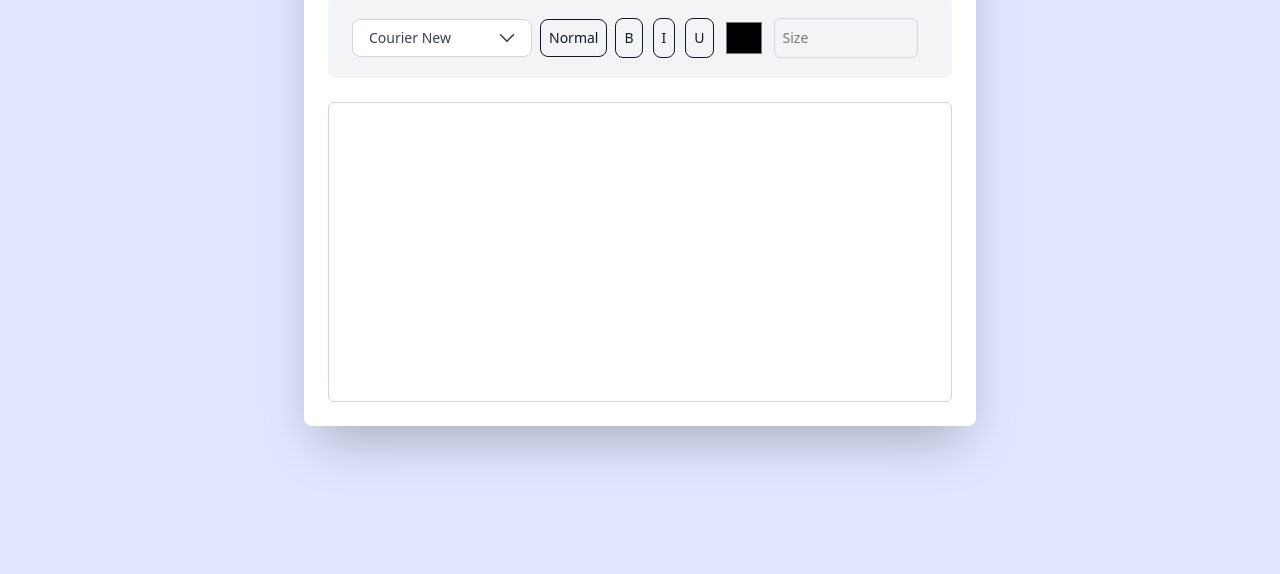
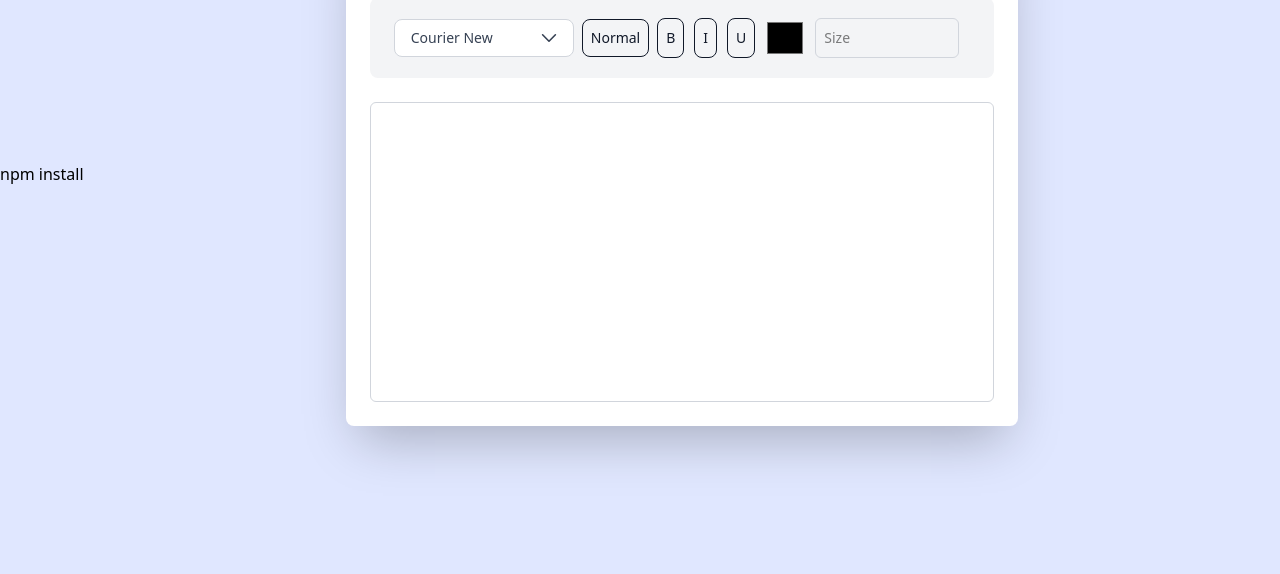
Before and after one commit to Abdulraffay20/Text-Aditor, a website: page index.html in a window 1280 px wide. Shown: the part 226-800 px from the top of the page. Drawn offline with nearby package versions, Linux system fonts and the light colour scheme.

Commit message:
text_aditor app

```diff
--- a/index.html
+++ b/index.html
@@ -4,7 +4,8 @@
     <meta charset="UTF-8">
     <meta name="viewport" content="width=device-width, initial-scale=1.0">
     <title>Text Editor</title>
-    <script src="https://unpkg.com/@tailwindcss/browser@4"></script>
+    <script src="https://unpkg.com/@tailwindcss/browser@4"></script>npm install
+
     <style>
         .hidden {
             display: none;
```
Also changed, not shown: package.json (added, +20 -0 lines), 1 other file.
